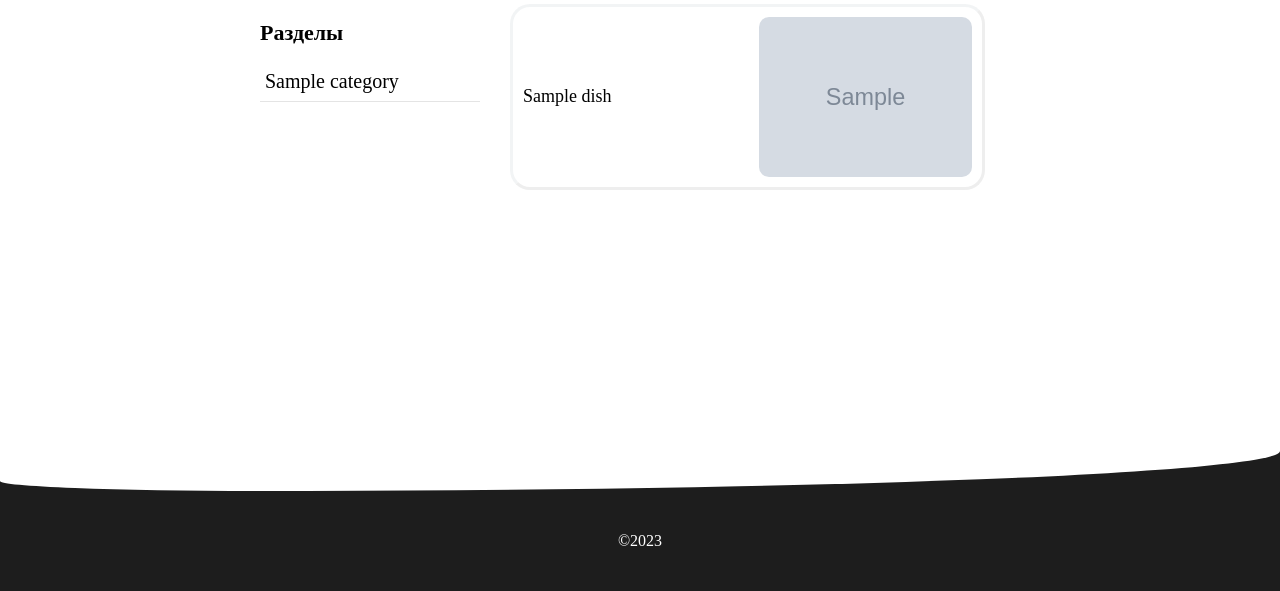
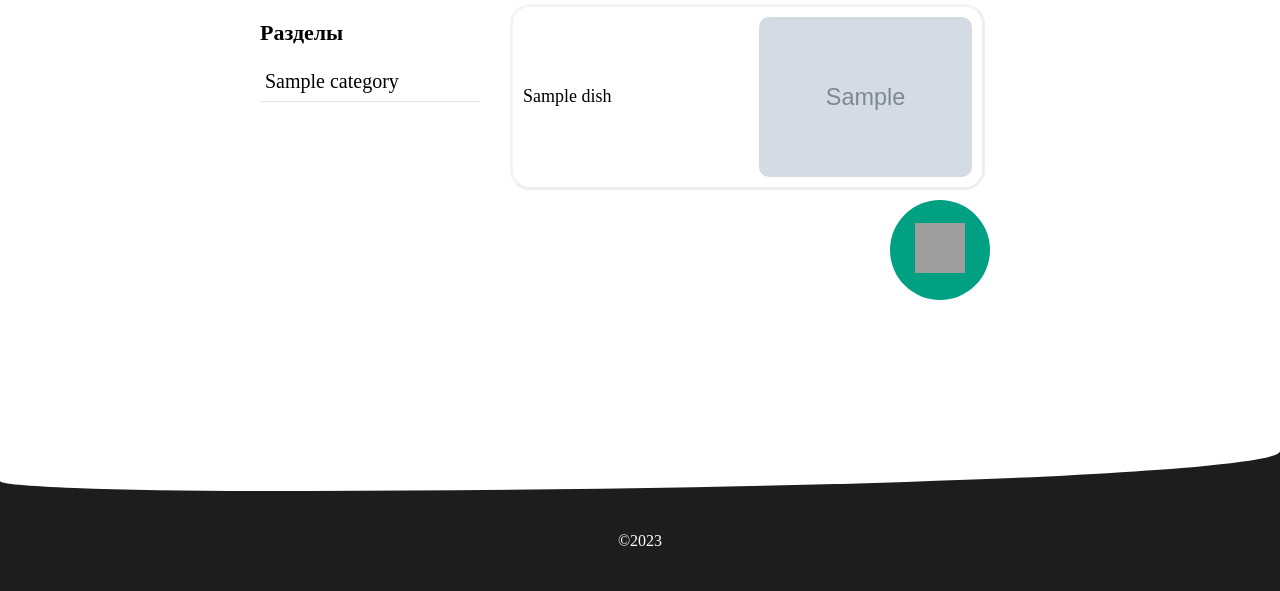
Before and after one commit to rubix0307/delivery-restaurant-site, a Flask app: template templates/menu.html in a window 1280 px wide. Shown: the part 209-800 px from the top of the page. Run offline with Flask 3, Linux system fonts and the light colour scheme; the template is opened without the code that fills it: most values are stand-ins (such as "Sample title", 1, 10 or a date in 2020); grey boxes marked "Sample" are stand-in pictures; grey boxes are pictures that could not be loaded.

Commit message:
edit templates

```diff
--- a/functions/other.py
+++ b/functions/other.py
@@ -8,5 +8,5 @@ from functions.db import *
 def get_user_cart_orders():
     user = session.get('user')
     cart = get_or_create(Order, dict(user_id=user['id'], status_id=1))
-    orders: Row = db_session.query(Dish, OrderDish.quantity).join(OrderDish).filter(OrderDish.order_id == cart.id).all()
+    orders: Row = db_session.query(Dish, OrderDish).join(OrderDish).filter(OrderDish.order_id == cart.id).all()
     return user, cart, orders
--- a/static/css/style.css
+++ b/static/css/style.css
@@ -628,8 +628,29 @@ section.forms form .row {
 }
 
 
+.cart-btn {
+    width: 100px;
+    height: 100px;
+    text-align: center;
+    background-color: var(--tertiary-bg-color);
+    border-radius: 100%;
+    display: flex;
+    flex-direction:column;
+    justify-content: center;
+    color: var(--main-bg-color);
+    font-weight: bold;
+    font-size: 12px;
+    position: sticky;
+    bottom: 50px;
+    margin-left: calc(100% - 200px);
+    z-index: 9999;
+    transition: 0.2s;
+}
+.cart-btn img {
+    max-width: 50px;
+    max-height: 50px;
 
-
+}
 
 @media only screen and (max-width: 880px) {
     header .part .logo {
@@ -697,6 +718,17 @@ section.forms form .row {
     .user-profile .data-form {
         max-width: calc(100%- 20px);
     }
+
+    .cart-btn {
+        width: 50px;
+        height: 50px;
+        text-align: center;
+        background-color: var(--tertiary-bg-color);
+        color: var(--main-bg-color);
+        bottom: 50px;
+        margin-left: calc(100% - 60px);
+        z-index: 9999;
+    }
 }
 @media only screen and (max-width: 600px) {
 
--- /dev/null
+++ b/templates/inc/_cart-btn.html
@@ -0,0 +1,5 @@
+<div class="cart-btn">
+    <a href="{{ url_for('cart.cart_index') }}">
+        <img width="80" height="80" src="https://img.icons8.com/dotty/80/shopping-basket.png" alt="shopping-basket"/>
+    </a>
+</div>
--- a/templates/inc/_header.html
+++ b/templates/inc/_header.html
@@ -5,7 +5,12 @@
 
     {% if not hide_account_menu %}
         <div class="part">
-            <a class="log-in-btn" href="{{ url_for('user.user_login') }}">Вход</a>
+            <a class="log-in-btn" href="{{ url_for('user.user_login') }}">
+                {% if session.user and session.user.name %}
+                    {{ session.user.name }}
+                {% else %}
+                    Вход
+                {% endif %}</a>
         </div>
     {% endif %}
 </header>
--- a/templates/menu.html
+++ b/templates/menu.html
@@ -5,5 +5,7 @@
     <section class="content">
         {% include 'inc/_nav.html' %}
         {% include 'inc/_feed.html' %}
+        {% include 'inc/_cart-btn.html' %}
     </section>
+
 {% endblock %}
--- a/templates/product.html
+++ b/templates/product.html
@@ -16,4 +16,5 @@
 
     <div class="description">{{ product.description }}</div>
 </section>
+{% include 'inc/_cart-btn.html' %}
 {% endblock %}
```
Also changed, not shown: blueprints/cart/templates/cart/cart.html (+6 -6 lines).
